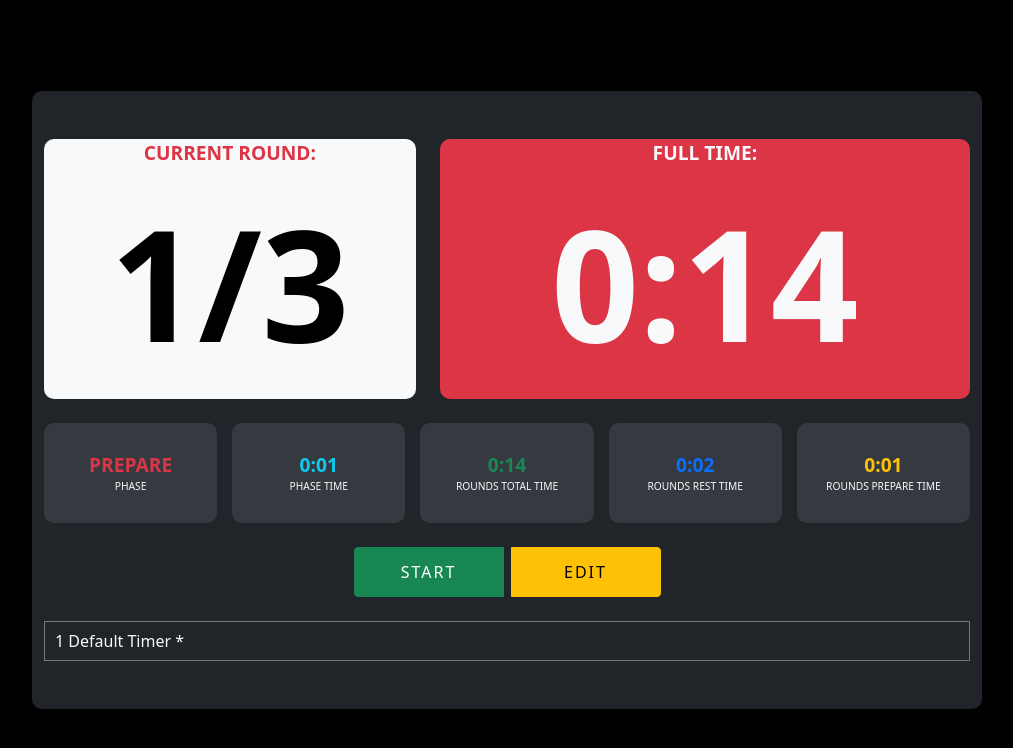
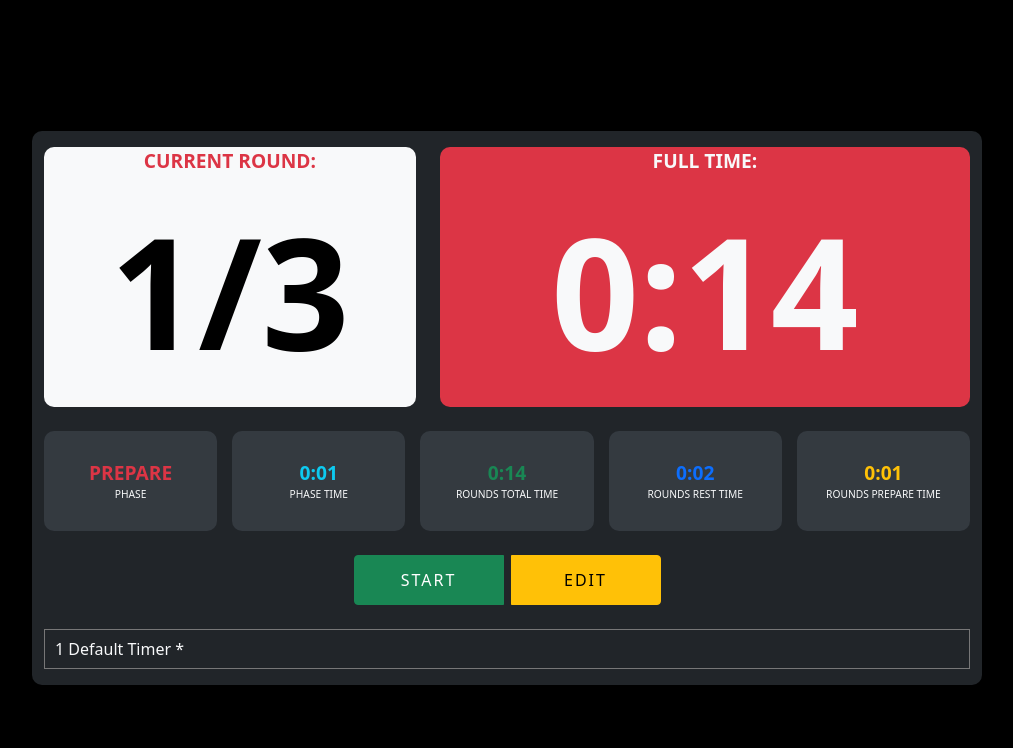
Before and after one commit to Omega24v/BoxingApp, a React (Create React App) app: page / in a window 1280 px wide. Shown: the top 748 px of the page, without its empty margins (133-1146 px from the left). Built offline with nearby package versions, Linux system fonts and the light colour scheme.

Commit message:
add margin to Timer component

```diff
--- a/src/App.js
+++ b/src/App.js
@@ -8,7 +8,7 @@ function App() {
     <div className="App">
       <Container>
         <Row className="justify-content-center">
-          <Col lg={10} className="timer py-5">
+          <Col lg={10} className="timer mt-3 py-3">
             <Timer/>
           </Col>
         </Row>
```
